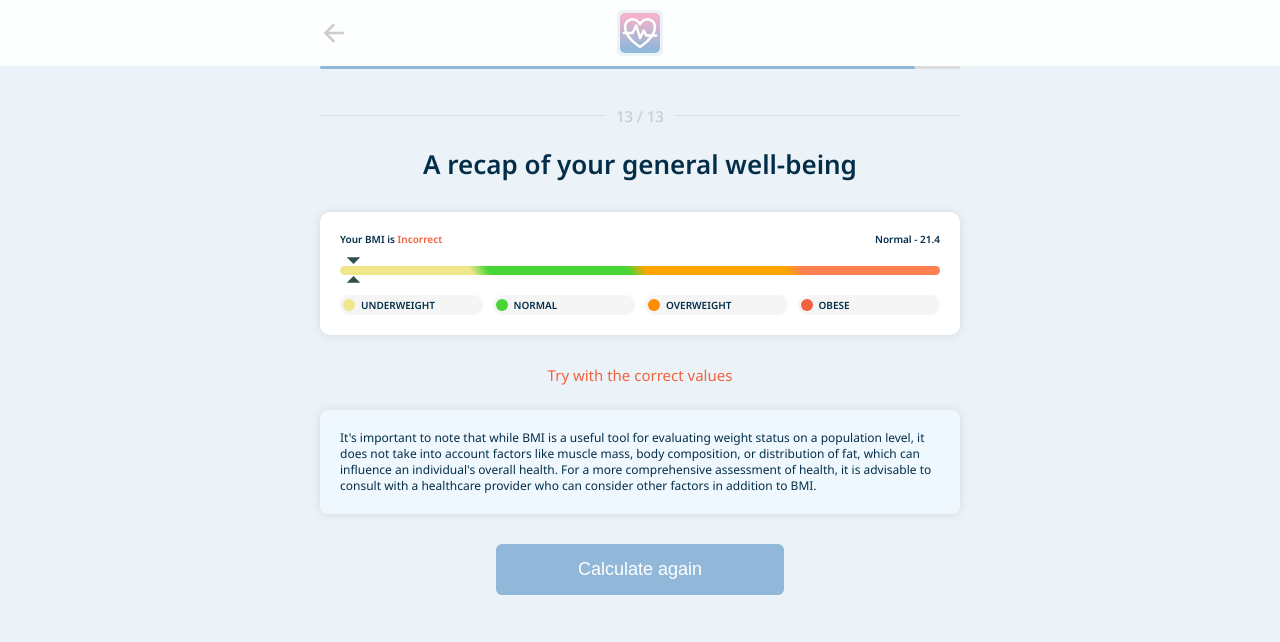
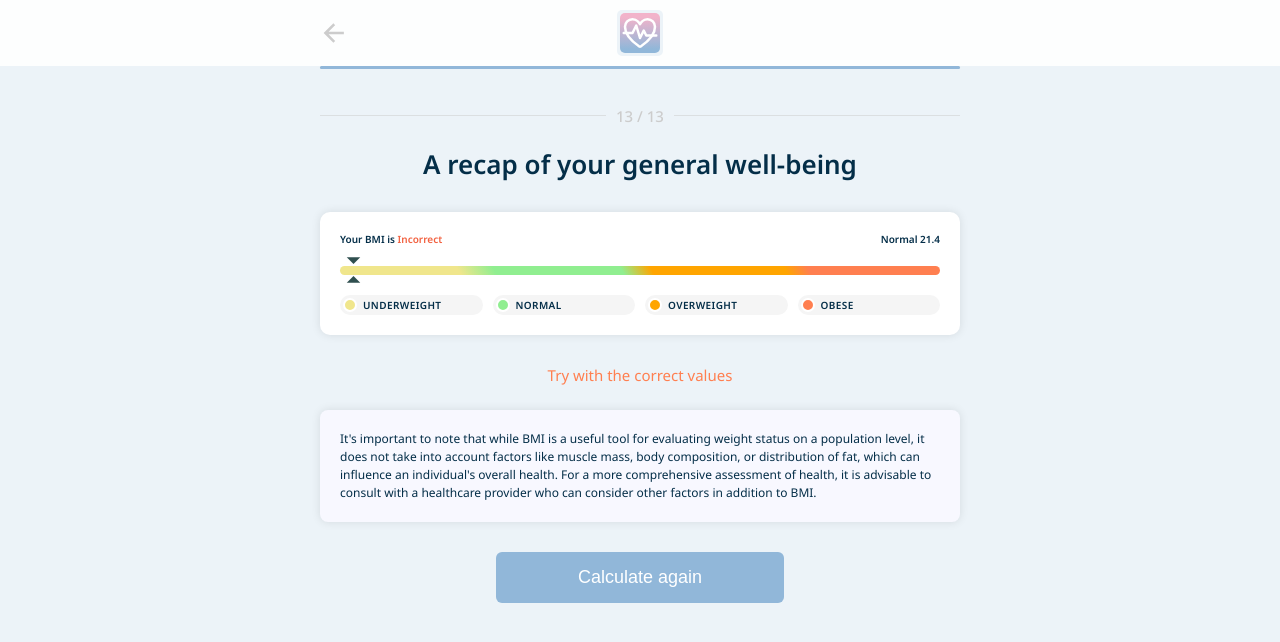
Before and after one commit to njordulv/react-fasting-app, a React (Create React App) app: page /quiz/results in a window 1280 px wide. Shown: the top 642 px of the page. Built offline with nearby package versions, Linux system fonts and the light colour scheme.

Commit message:
ADD: expansion of functionality on results page

```diff
--- a/src/components/ProgressBar.jsx
+++ b/src/components/ProgressBar.jsx
@@ -1,13 +1,13 @@
 import { useLocation } from "react-router-dom"
+import { progress } from "../data/formulas"
 import routes from "../routes/routes"
-import { progress } from "../data/formulas"
 import styles from "../App.module.css"
 
 const ProgressBar = () => {
   const location = useLocation()
   const currentIndex = routes.indexOf(location.pathname)
   const totalRoutes = routes.length
-  const stepsProgress = progress(currentIndex, totalRoutes)
+  const stepsProgress = progress(currentIndex, totalRoutes - 1)
 
   return (
     <>
--- a/src/components/Results.jsx
+++ b/src/components/Results.jsx
@@ -1,21 +1,48 @@
 import { useLocation, useNavigate } from "react-router-dom"
+import { useState, useEffect } from "react"
 import { RiArrowDownSFill, RiArrowUpSFill } from "react-icons/ri"
 import { BMI } from "../data/formulas"
 import styles from "./Results.module.css"
 
-const Results = ({ movePercentage }) => {
+const Results = () => {
   const location = useLocation()
   const navigate = useNavigate()
+  const [active, setActive] = useState(null)
   const queryParams = new URLSearchParams(location.search)
   const inputHeight = queryParams.get("inputHeight")
   const inputWeight = queryParams.get("inputWeight")
   const BMIcurrent = BMI(inputHeight, inputWeight)
-  let BMIprogress
+  const delay = 1800
 
   const btnBackHandler = () => {
     return navigate("/quiz/question-1")
   }
 
+  useEffect(() => {
+    const timeoutDelayHandler = () => {
+      let activeIndex = null
+
+      if (BMIcurrent <= 18.4) {
+        activeIndex = 0
+      } else if (BMIcurrent >= 18.5 && BMIcurrent <= 24.9) {
+        activeIndex = 1
+      } else if (BMIcurrent >= 25 && BMIcurrent <= 39.9) {
+        activeIndex = 2
+      } else if (BMIcurrent > 40) {
+        activeIndex = 3
+      }
+
+      if (activeIndex !== null) {
+        setTimeout(() => {
+          setActive(activeIndex)
+        }, delay)
+      }
+    }
+
+    timeoutDelayHandler()
+  }, [BMIcurrent])
+
+  let BMIprogress
   if (BMIcurrent <= 18.4) {
     BMIprogress = 10
   } else if (BMIcurrent >= 18.5 && BMIcurrent <= 24.9) {
@@ -34,14 +61,14 @@ const Results = ({ movePercentage }) => {
       <div className={styles.bmiContainer}>
         <div className={styles.bmiTop}>
           <span>
-            Your BMI is{" "}
+            Your BMI is&nbsp;
             {!isNaN(BMIcurrent) ? (
-              BMIcurrent
+              <b>{BMIcurrent}</b>
             ) : (
               <span style={{ color: "#f26241" }}>Incorrect</span>
             )}
           </span>
-          <span>Normal - 21.4</span>
+          <span>Normal 21.4</span>
         </div>
         <div className={styles.bmiProgressBar}>
           <span
@@ -53,16 +80,32 @@ const Results = ({ movePercentage }) => {
           </span>
         </div>
         <div className={styles.bmiBottom}>
-          <span>
+          <span
+            className={
+              active === 0 ? `${styles.bmiUnderweight}` : `${styles.bmiVariant}`
+            }
+          >
             <b className={styles.bmiUnderweight}></b>Underweight
           </span>
-          <span>
+          <span
+            className={
+              active === 1 ? `${styles.bmiNormal}` : `${styles.bmiVariant}`
+            }
+          >
             <b className={styles.bmiNormal}></b>Normal
           </span>
-          <span>
+          <span
+            className={
+              active === 2 ? `${styles.bmiOverweight}` : `${styles.bmiVariant}`
+            }
+          >
             <b className={styles.bmiOverweight}></b>Overweight
           </span>
-          <span>
+          <span
+            className={
+              active === 3 ? `${styles.bmiObese}` : `${styles.bmiVariant}`
+            }
+          >
             <b className={styles.bmiObese}></b>Obese
           </span>
         </div>
@@ -70,10 +113,7 @@ const Results = ({ movePercentage }) => {
       {BMIcurrent <= 18.4 ? (
         <div className={styles.bmiText}>
           <p>
-            Individuals with a BMI of 18.4 or less fall into the
-            <span className={`${styles.bmiUnderweight} ${styles.bmiRes}`}>
-              Underweight
-            </span>
+            Individuals with a BMI of 18.4 or less fall into the "Underweight"
             category.
           </p>
           <p>
@@ -94,10 +134,7 @@ const Results = ({ movePercentage }) => {
         <div className={styles.bmiText}>
           <p>
             A BMI falling within the range of 18.5 to 24.9 is considered
-            <span className={`${styles.bmiNormal} ${styles.bmiRes}`}>
-              Normal
-            </span>
-            or "Healthy" weight.
+            "Normal" or "Healthy" weight.
           </p>
           <p>
             Individuals in this range are generally at a weight that is
@@ -114,12 +151,7 @@ const Results = ({ movePercentage }) => {
       )}
       {BMIcurrent >= 25 && BMIcurrent <= 39.9 ? (
         <div className={styles.bmiText}>
-          <p>
-            BMI values between 25.0 and 39.9 are classified as
-            <span className={`${styles.bmiOverweight} ${styles.bmiRes}`}>
-              Overweight
-            </span>
-          </p>
+          <p>BMI values between 25.0 and 39.9 are classified as Overweight</p>
           <p>
             Overweight individuals have excess body weight relative to their
             height, and this may increase their risk of various health problems,
@@ -135,10 +167,7 @@ const Results = ({ movePercentage }) => {
       )}
       {BMIcurrent >= 40 ? (
         <div className={styles.bmiText}>
-          <p>
-            A BMI of 40.0 or higher is categorized as
-            <span className={`${styles.bmiObese} ${styles.bmiRes}`}>Obese</span>
-          </p>
+          <p>A BMI of 40.0 or higher is categorized as Obese</p>
           <p>
             Obesity is associated with a significantly increased risk of serious
             health conditions, including cardiovascular diseases, hypertension,
--- a/src/components/Results.module.css
+++ b/src/components/Results.module.css
@@ -4,18 +4,18 @@
 }
 
 .bmiTextError {
-  color: #f26241;
+  color: coral;
   margin-bottom: 25px;
   text-align: center;
 }
 
 .bmiTextSmall {
   padding: 20px;
-  background-color: aliceblue;
+  background-color: ghostwhite;
   border-radius: 8px;
   text-align: left;
   font-size: 12px;
-  line-height: 16px;
+  line-height: 18px;
   box-shadow: 0 0 10px rgba(0, 0, 0, 0.1);
 }
 
@@ -46,15 +46,15 @@
 }
 
 .bmiNormal {
-  background-color: rgba(71, 214, 54, 1);
+  background-color: lightgreen;
 }
 
 .bmiOverweight {
-  background-color: darkorange;
+  background-color: orange;
 }
 
 .bmiObese {
-  background-color: #f26241;
+  background-color: coral;
 }
 
 .bmiProgressBar {
@@ -66,12 +66,12 @@
   background: linear-gradient(
     60deg,
     khaki 0%,
-    khaki 22%,
-    rgba(71, 214, 54, 1) 25%,
-    rgba(71, 214, 54, 1) 48%,
-    orange 51%,
+    khaki 20%,
+    lightgreen 26%,
+    lightgreen 47%,
+    orange 52%,
     orange 74%,
-    coral 77%,
+    coral 78%,
     coral 100%
   );
 }
@@ -86,7 +86,7 @@
   bottom: -22px;
   box-sizing: border-box;
   color: darkslategray;
-  animation: moveRight 2s;
+  animation: moveRight 1800ms;
   animation-timing-function: cubic-bezier(0.2, 0.8, 0.4, 1);
 }
 
@@ -121,17 +121,22 @@
   font-weight: 600;
 }
 
+.bmiTop b {
+  font-size: 13px;
+}
+
 .bmiBottom {
   display: grid;
   text-align: left;
   grid-template-columns: 1fr 1fr 1fr 1fr;
-  grid-column-gap: 10px;
+  gap: 10px;
   font-size: 10px;
   line-height: 14px;
   font-weight: 600;
   text-transform: uppercase;
 
   @media (max-width: 480px) {
+    grid-template-columns: 1fr;
     font-size: 9px;
     line-height: 12px;
   }
@@ -143,15 +148,21 @@
   gap: 6px;
   align-items: center;
   padding: 3px;
+  transition: all 0.3s ease;
   border-radius: 10px;
+  letter-spacing: 0.4px;
+}
+
+.bmiVariant {
   background-color: whitesmoke;
 }
 
 .bmiBottom b {
-  width: 12px;
-  height: 12px;
+  width: 10px;
+  height: 10px;
   border-radius: 50%;
   display: inline-block;
+  border: 2px solid #fff;
 }
 
 @keyframes moveRight {
```
